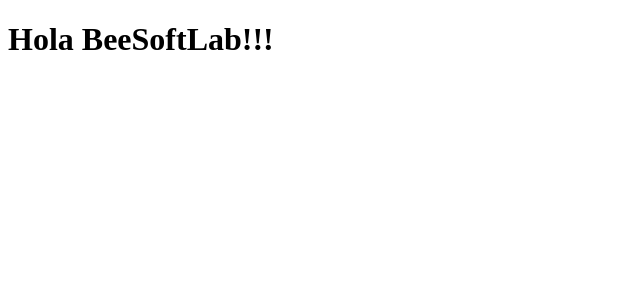
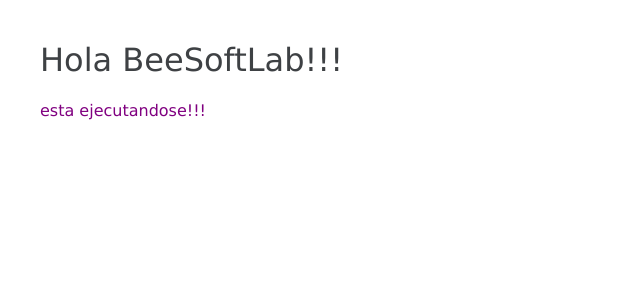
Before and after one commit to SCardonaSuarez/Angular, an Angular app in the folder Angular1.1/my-app/: page / in a window 1280 px wide. Shown: the top 300 px of the page, without its empty margins (0-640 px from the left). Built offline with nearby package versions, Linux system fonts and the light colour scheme.

Commit message:
Se creo mi primer componente de Angular

```diff
--- a/Angular1.1/my-app/src/app/app.component.html
+++ b/Angular1.1/my-app/src/app/app.component.html
@@ -1 +1,4 @@
 <h1>Hola BeeSoftLab!!!</h1>
+
+
+<span style="color:purple;">  esta ejecutandose!!! </span>
--- a/Angular1.1/my-app/src/app/app.component.ts
+++ b/Angular1.1/my-app/src/app/app.component.ts
@@ -5,6 +5,8 @@
   templateUrl: './app.component.html',
   styleUrls: ['./app.component.css']
 })
+
+
 export class AppComponent {
-  title = 'my-app';
+
 }
--- a/Angular1.1/my-app/src/app/app.module.ts
+++ b/Angular1.1/my-app/src/app/app.module.ts
@@ -1,11 +1,14 @@
 import { NgModule } from '@angular/core';
 import { BrowserModule } from '@angular/platform-browser';
 
+import { myFirstClass } from './app.myFist-Component';
 import { AppComponent } from './app.component';
 
 @NgModule({
   declarations: [
-    AppComponent
+    myFirstClass,
+    AppComponent,
+
   ],
   imports: [
     BrowserModule
--- /dev/null
+++ b/Angular1.1/my-app/src/app/app.myFist-Component.ts
@@ -0,0 +1,15 @@
+import { Component } from '@angular/core';
+
+@Component({
+    selector: 'app-myFirstComp',
+    templateUrl: './app.component.html',
+    styleUrls: ['./app.component.css']
+})
+
+
+export class myFirstClass {
+
+    public saludando:string = 'Hi there!!! ';
+    saludando2: string = 'Mi saludo';
+
+}
--- a/Angular1.1/my-app/src/styles.css
+++ b/Angular1.1/my-app/src/styles.css
@@ -1 +1,12 @@
-/* You can add global styles to this file, and also import other style files */
+*{
+    font-family: Verdana, Geneva, Tahoma, sans-serif;
+    font-weight: 200;
+}
+
+
+html, body{
+    background: white;
+    margin: 20px;
+    color: #3e4144;
+
+}
```
